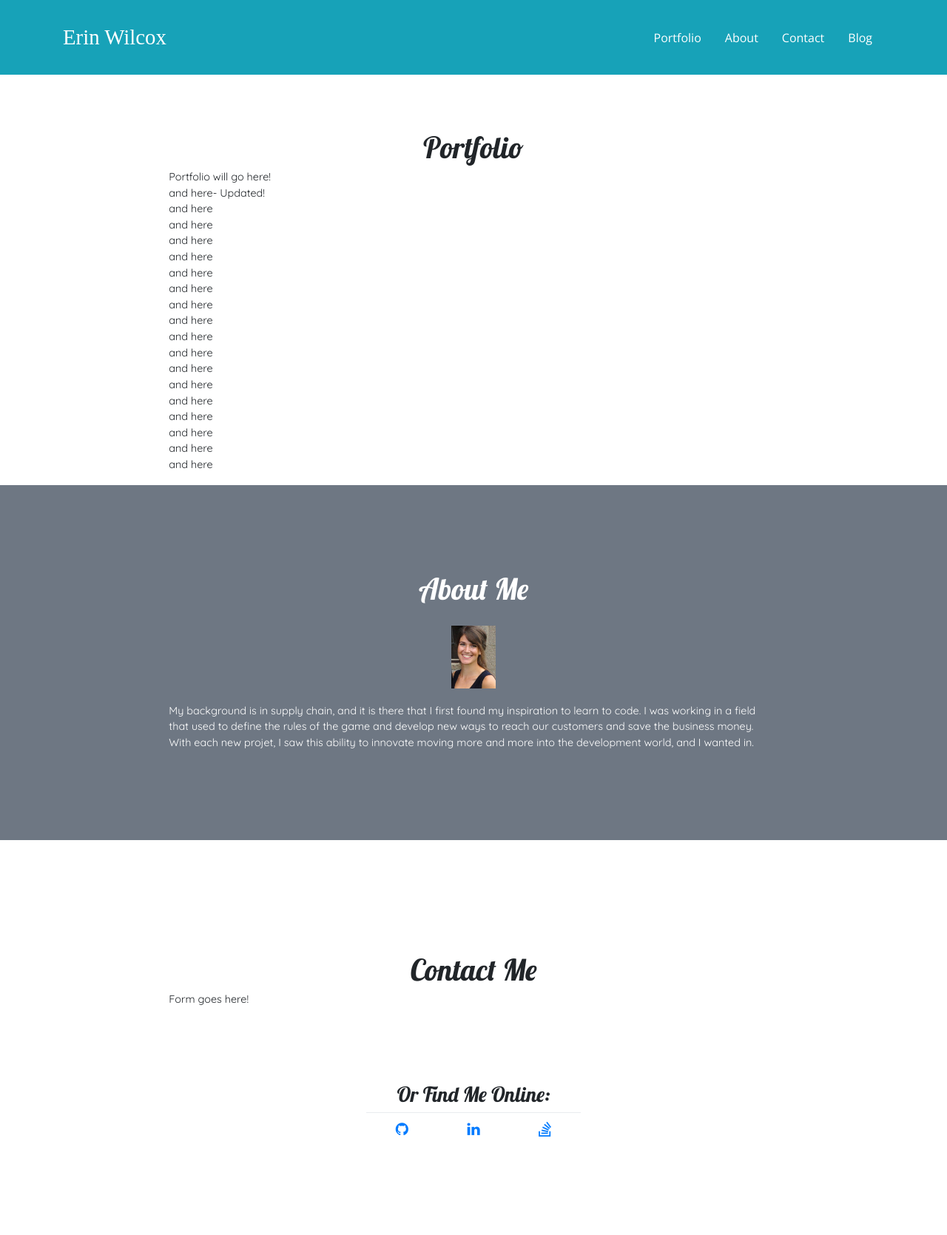
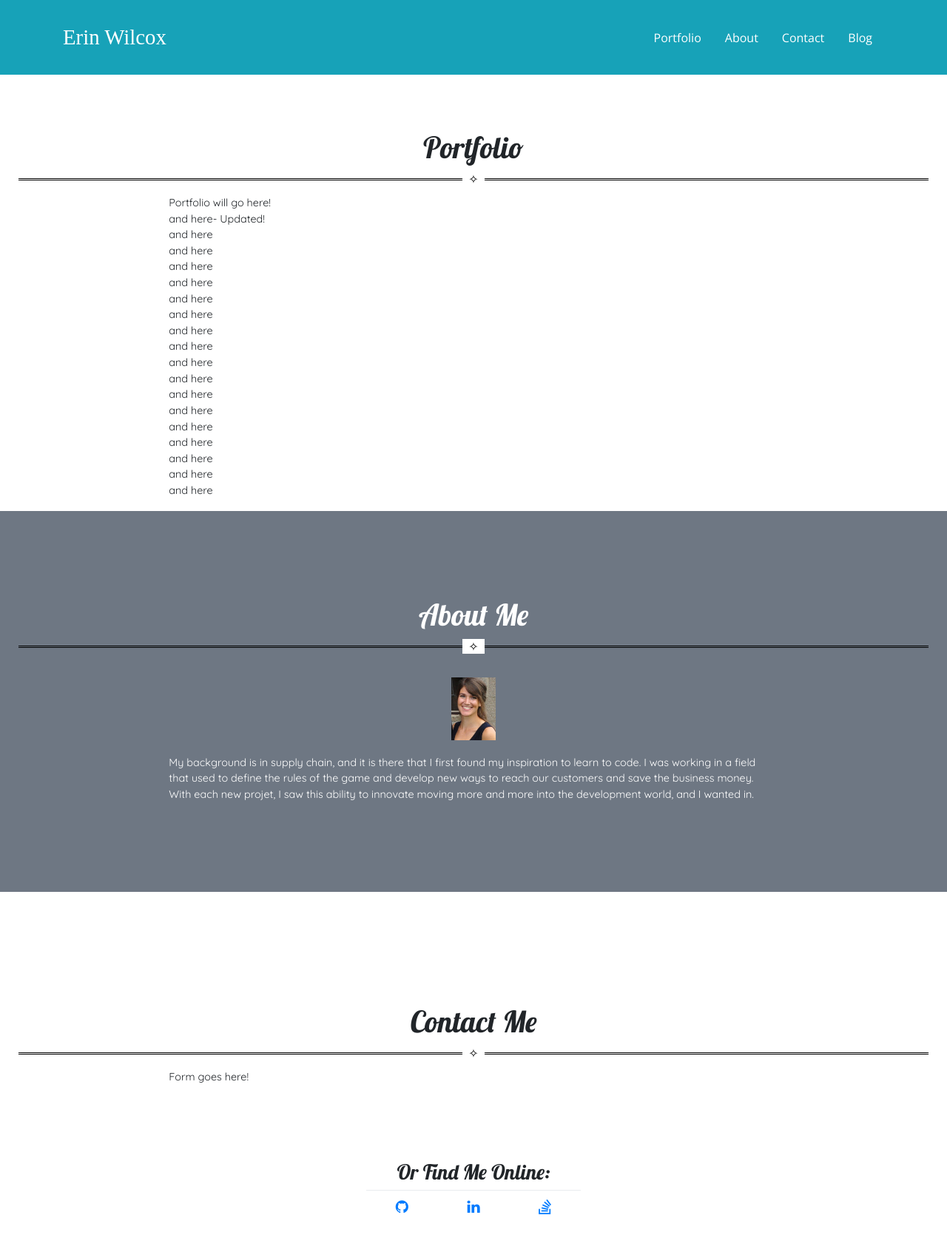
Before and after one commit to brookin8/brookin8.github.io, a Jekyll site: the page built from index.html, in a window 1280 px wide. Shown: the whole page at 74% size. Built offline with Jekyll 4.4.1, drawn with Linux system fonts in a browser that asks for light colours; some web fonts are replaced; before the commit the page ends 1565 px from its top, so only the background shows below that.

Commit message:
Styled hr and added

```diff
--- a/index.html
+++ b/index.html
@@ -10,21 +10,27 @@ layout: index
 		  text-align: center; /* horizontal centering */
 		  line-height: 1px; /* vertical centering */
 		  height: 1px; /* gap between the lines */
+		  font-size: 1em; /* choose font size you like */
 		  border-width: 1px 0; /* top and bottom borders */
 		  border-style: solid;
-	  border-color: #676767;
+		  border-color: #000000;
 		  margin: 20px 10px; /* 20px space above/below, 10px left/right */
+
 		  /* ensure 1px gap between borders */
 		  -webkit-box-sizing: content-box;
 		  -moz-box-sizing: content-box;
 		  -ms-box-sizing: content-box;
 		  -o-box-sizing: content-box;
 		  box-sizing: content-box;
-	  content: "\10023"; /* section sign */
+		}
+
+		hr:after {
+		  content: "\2727"; /* section sign */
 		  color: #000000;
 		  display: inline; /* for vertical centering and background knockout */
+		  background-color: #ffffff; /* same as background color */
+		  padding: 0 0.5em; /* size of background color knockout */
 		}
-
 	</style>
 </head>
 
```
Lines whose indentation alone changed are shown as unchanged.
